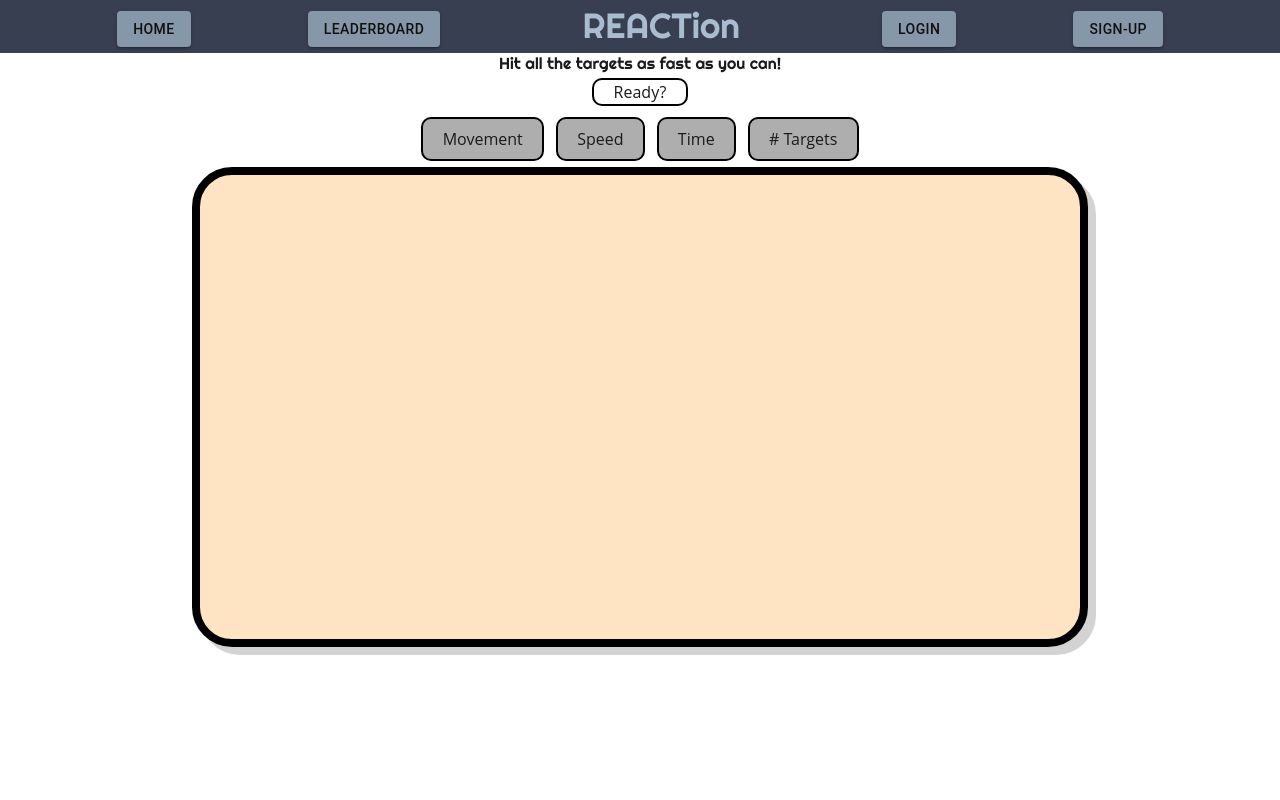
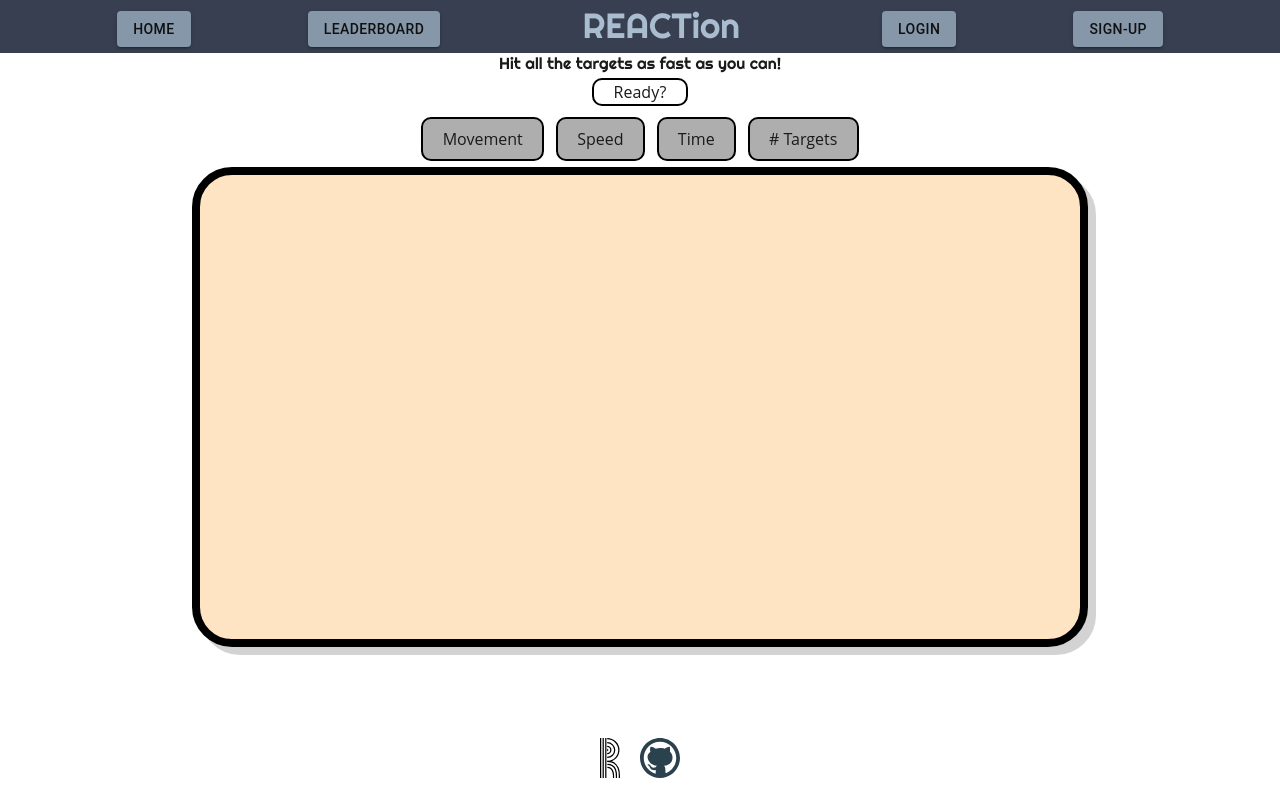
Before and after one commit to hudsonpepper/REACTion, a React (Vite) app in the folder client/: page / in a window 1280 px wide. Built offline with nearby package versions, Linux system fonts and the light colour scheme.

Commit message:
Added footer with Github and Contributer Links

```diff
--- a/client/src/App.jsx
+++ b/client/src/App.jsx
@@ -8,6 +8,7 @@ import { setContext } from "@apollo/client/link/context";
 import { Outlet } from "react-router-dom";
 
 import Header from "./components/Header/index";
+import Footer from "./components/Footer/index"
 import GameProvider from "./utils/GameContext";
 
 // Construct our main GraphQL API endpoint
@@ -44,6 +45,7 @@ function App() {
             <Outlet />
           </GameProvider>
         </div>
+        <Footer />
       </div>
     </ApolloProvider>
   );
--- a/client/src/components/Footer/index.jsx
+++ b/client/src/components/Footer/index.jsx
@@ -1,19 +1,22 @@
 import { useLocation, useNavigate } from "react-router-dom";
 import Logo from "../../assets/ReactLogo.svg";
+import GithubLogo from "../../assets/GithubLogo.svg"
+
 
 const Footer = () => {
   const location = useLocation();
   const navigate = useNavigate();
   return (
     <footer className="w-100 mt-auto bg-secondary p-4">
-      <div className="container text-center mb-5">
-        {location.pathname !== "/" && (
+      <div className="container flex-row justify-center">
+        {/* {location.pathname !== "/" && (
           <button className="btn btn-dark mb-3" onClick={() => navigate(-1)}>
             &larr; Go Back
           </button>
-        )}
-        <h4>REACTion</h4>
-        <img className="sm: size-4 md:size-10 justify-center" src={Logo} />
+        )} */}
+        <a href="https://github.com/hudsonpepper/REACTion/graphs/contributors"><img className="h-10 px-2" src={Logo} /></a>
+        <a href="https://github.com/hudsonpepper/REACTion"><img className="h-10 px-2"src={GithubLogo} /></a>
+        {/* <img className="sm: size-4 md:size-10 justify-center" src={Logo} /> */}
       </div>
     </footer>
   );
```
Also changed, not shown: client/src/assets/GithubLogo.svg (added).
